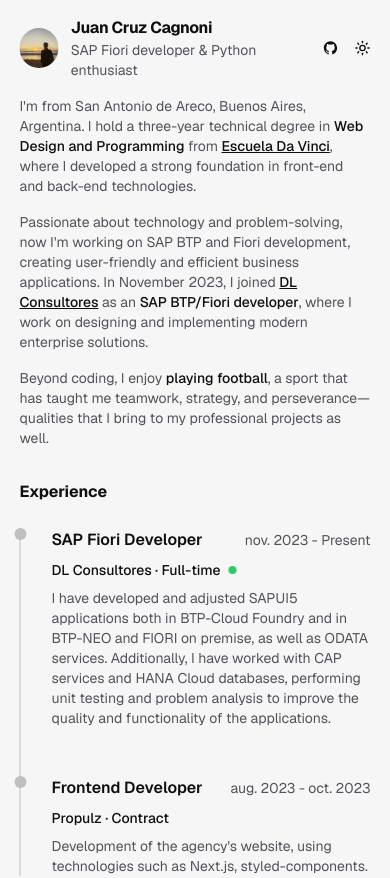
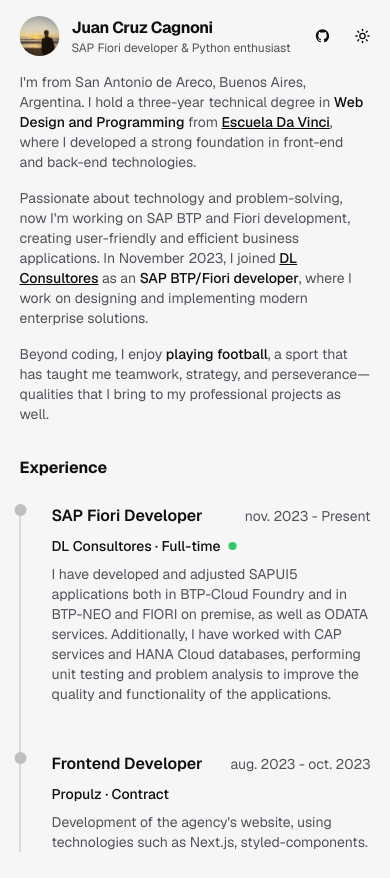
Before and after one commit to juancruzcagnoni/portfolio, a Next.js app: page / in a window 390 px wide. Shown: the top 878 px of the page. Built offline with nearby package versions, Linux system fonts and the light colour scheme; no server answers; the database is empty.

Commit message:
Font size navbar

```diff
--- a/src/app/components/Navbar.jsx
+++ b/src/app/components/Navbar.jsx
@@ -51,11 +51,11 @@ export default function Navbar() {
           <Link href="/" className="tracking-tight text-base md:text-lg font-bold text-primary dark:text-secondary transition-colors duration-300">
             Juan Cruz Cagnoni
           </Link>
-          <span className="text-sm text-zinc-600 dark:text-zinc-400">SAP Fiori developer & Python enthusiast</span>
+          <span className="text-xs md:text-sm text-zinc-600 dark:text-zinc-400">SAP Fiori developer & Python enthusiast</span>
         </div>
       </div>
 
-      <div className="flex items-center justify-between gap-4 md:gap-6">
+      <div className="flex items-center justify-between gap-6">
         <Link
           href="https://github.com/juancruzcagnoni"
           className="text-primary dark:text-secondary hover:text-accent dark:hover:text-accent transition-colors duration-300"
```
